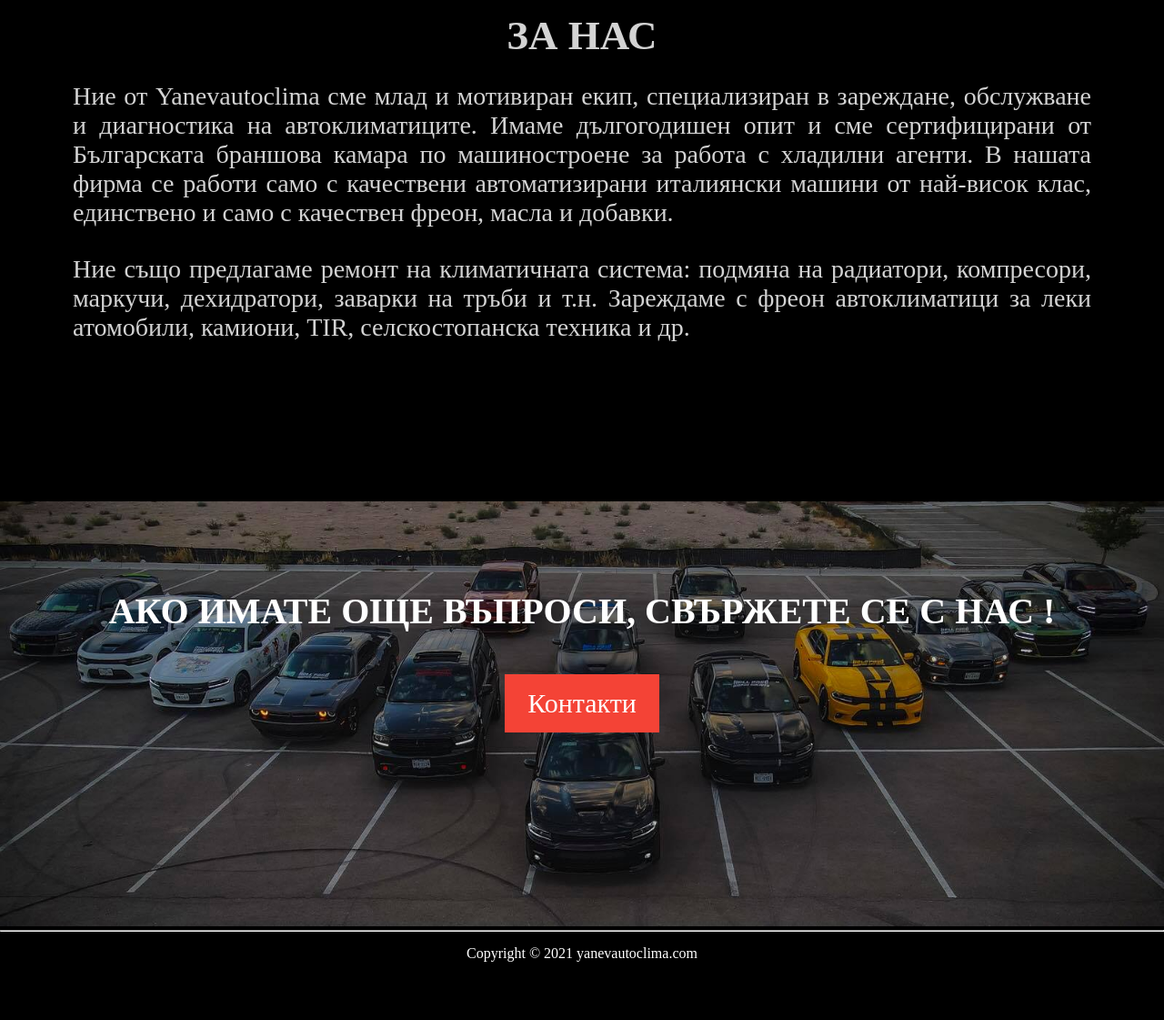
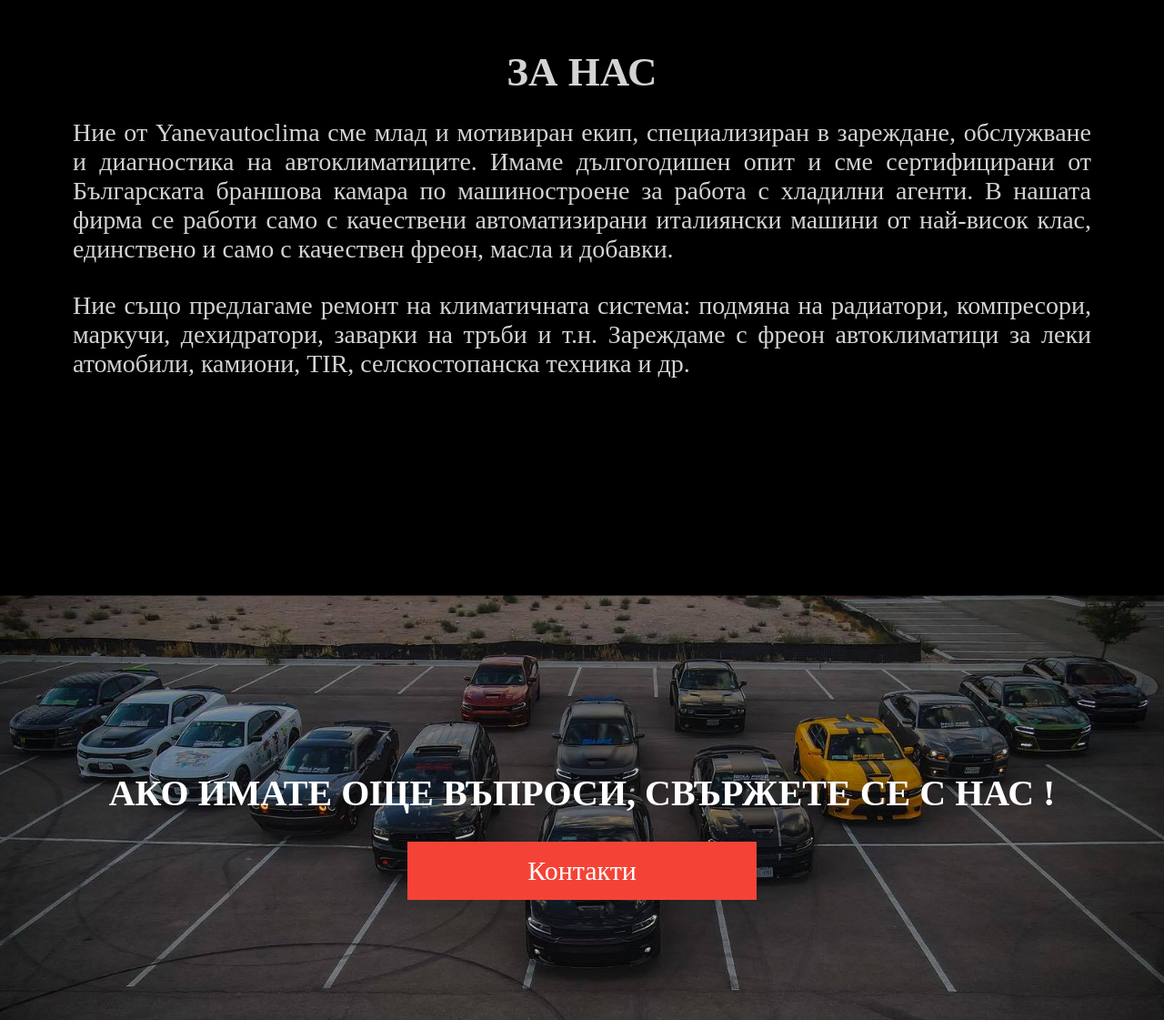
Before and after one commit to Aleksander1207/Yanev-AutoClima, a plain HTML site: page index.html in a window 1280 px wide. Shown: the part 675-1796 px from the top of the page at 91% size. Before the commit the page ends 1747 px from the top, so only its background shows below. Drawn offline with Linux system fonts and the light colour scheme.

Commit message:
Refactoring auto-air-conditioner page

```diff
--- a/index.html
+++ b/index.html
@@ -41,7 +41,7 @@
             </div>
         </nav>
 
-        <section class="center">
+        <section>
             <h2>За Нас</h2>
             <p>
                 Ние от Yanevautoclima сме млад и мотивиран екип, специализиран в зареждане, обслужване и диагностика на автоклиматиците.
@@ -55,16 +55,10 @@
         </section>
 
         <footer>
-            <img src="footer-image.jpg" alt="A/C Button ">
-            <div class="center-footer">
-                <h1>Ако имате още въпроси, свържете се с нас !</h1>
-                <a href="contacts.html">Контакти</a>
-                <hr>
-            </div>
-            <p>Copyright © 2021 yanevautoclima.com</p>
+            <img src="footer-image.jpg" alt="cars">
+            <h1>Ако имате още въпроси, свържете се с нас !</h1>
+            <a href="contacts.html">Контакти</a>
         </footer>
-
-
 
     </body>
 </html>
--- a/style-auto.css
+++ b/style-auto.css
@@ -88,24 +88,28 @@ nav{
 
 section{
   max-width: 100%;
-  margin-top: 50px;
+  margin-top: 100px;
   margin-bottom: 50px;
 }
 #info-image-container{
   width: 100%;
   display: flex;
   flex-direction: column;
-  background-color: rgba(20, 97, 211, 0.815);
+  border-top: 3px solid white;
+  border-bottom: 3px solid white;
+  border-radius: 25px;
+  padding-bottom: 20px;
 }
 .image-container{
   width: 100%;
   display: none;
+  padding: 10px;
 }
 .image-container img{
-  width: 100%;
-  max-height: fit-content;
+  width: 80%;
   padding: 20px 50px;
   display: block;
+  margin: auto;
 }
 .info-container{
   display: none;
@@ -116,12 +120,12 @@ section{
 .info-container h3{
   color: white;
   padding: 10px 55px;
-  font-size: 25px;
+  font-size: 20px;
 }
 .info-container p{
   color: white;
   padding: 20px 55px;
-  font-size: 23px;
+  font-size: 18px;
   text-align: left;
 }
 .onload-view{
@@ -196,8 +200,8 @@ footer{
 }
 footer img{
   width: 100%;
-  opacity: 0.6;
-  transform: translateY(70%);
+  opacity: 0.4;
+  transform: translateY(80%);
   z-index: -1;
 }
 footer h1{
@@ -249,20 +253,19 @@ footer a:hover, footer a:active {
 /*--------------Section Start----------------*/
 
 section{
-  margin-top: 70px;
   margin-bottom: -150px;
 }
 .image-container {
-  width: 80%;
+  width: 100%;
   margin: auto;
 }
 .info-container h3{
   padding: 10px 60px;
-  font-size: 28px;
+  font-size: 22px;
 }
 .info-container p{
   padding: 20px 65px;
-  font-size: 26px;
+  font-size: 20px;
 }
 .dot {
   height: 17px;
@@ -273,6 +276,9 @@ section{
 
 
 /*--------------Footer Start----------------*/
+footer img{
+  transform: translateY(63%);
+}
 footer h1{
   margin: 30px 60px;
 }
@@ -306,20 +312,14 @@ footer a{
 
 
 /*--------------Section Start----------------*/
-
-section{
-  margin-top: 70px;
-}
-.image-container{
-  width: 60%;
+.image-container img{
+  width: 65%;
 }
 .info-container h3{
   padding: 10px 60px;
-  font-size: 26px;
 }
 .info-container p{
   padding: 20px 65px;
-  font-size: 22px;
 }
 .dot {
   height: 15px;
@@ -331,6 +331,9 @@ section{
 /*--------------Section End----------------*/
 
 /*--------------Footer Start----------------*/
+footer img{
+  transform: translateY(55%);
+}
 footer h1{
   margin: 30px 60px;
   font-size: 33px;
@@ -353,6 +356,9 @@ footer a{
 
 
 /*--------------Footer Start----------------*/
+footer img{
+  transform: translateY(50%);
+}
 footer h1{
   margin: 30px 60px;
   font-size: 35px;
@@ -376,15 +382,6 @@ footer a{
         width:70%;
     }
 /*--------------Header End----------------*/
-
-/*--------------Section Start----------------*/
-.info-container h3{
-  font-size: 28px;
-}
-.info-container p{
-  font-size: 24px;
-}
-/*--------------Section End----------------*/
 
 /*--------------Footer Start----------------*/
 footer h1{
@@ -419,14 +416,17 @@ footer a{
 
 /*--------------Section Start----------------*/
 .info-container h3{
-  font-size: 32px;
+  font-size: 28px;
 }
 .info-container p{
-  font-size: 28px;
+  font-size: 24px;
 }
 /*--------------Section End----------------*/
 
 /*--------------Footer Start----------------*/
+footer img{
+  transform: translateY(40%);
+}
 footer h1{
   margin: 30px 60px;
   font-size: 38px;
--- a/style-ozone.css
+++ b/style-ozone.css
@@ -122,8 +122,8 @@ footer{
 }
 footer img{
   width: 100%;
-  opacity: 0.7;
-  transform: translateY(75%);
+  opacity: 0.5;
+  transform: translateY(90%);
   z-index: -1;
 }
 footer h1{
@@ -188,6 +188,9 @@ p img{
 
 
 /*--------------Footer Start----------------*/
+footer img{
+  transform: translateY(80%);
+}
 footer h1{
   margin: 30px 60px;
 }
@@ -231,6 +234,9 @@ section p{
 /*--------------Section End----------------*/
 
 /*--------------Footer Start----------------*/
+footer img{
+  transform: translateY(70%);
+}
 footer h1{
   margin: 30px 60px;
   font-size: 33px;
@@ -244,13 +250,16 @@ footer a{
 @media only screen and (min-width: 1200px) {
 /*--------------Section Start----------------*/
 
-  section{
-    transform: translateY(150px);
+section{
+  transform: translateY(150px);
 }
 /*--------------Section End----------------*/
 
 
 /*--------------Footer Start----------------*/
+footer img{
+  transform: translateY(65%);
+}
 footer h1{
   margin: 30px 60px;
   font-size: 35px;
@@ -338,6 +347,9 @@ section p{
 
 
 /*--------------Footer Start----------------*/
+footer img{
+  transform: translateY(60%);
+}
 footer h1{
   margin: 30px 60px;
   font-size: 38px;
--- a/style-polishing.css
+++ b/style-polishing.css
@@ -87,13 +87,16 @@ nav{
 
 section{
     max-width:100%;
-    margin-top: 30px;
+    margin-top: 100px;
 }
 .info-image-container{
     width: 100%;
     display: flex;
     flex-direction: column;
-    background-color: rgba(20, 97, 211, 0.815);
+    border-bottom: 5px solid white;
+    padding-bottom: 30px;
+    border-top: 5px solid white;
+    border-radius: 45px;
 }
 .info-image-container h2{
   text-align: center;
@@ -193,7 +196,7 @@ footer{
 }
 footer img{
   width: 100%;
-  opacity: 0.7;
+  opacity: 0.5;
   transform: translateY(80%);
   z-index: -1;
 }
@@ -242,10 +245,6 @@ footer a:hover, footer a:active {
 /*--------------Header End----------------*/
 
 /*--------------Section Start----------------*/
-
-section{
-    margin-top: 50px;
-}
 .info-image-container h2{
   font-size: 30px;
 }
@@ -296,7 +295,7 @@ footer img{
 /*--------------Section Start----------------*/
 
 section{
-    margin-top: 70px;
+    margin-top: 150px;
 }
 .image-container{
     padding: 0 40px;
@@ -329,9 +328,6 @@ footer a{
 @media only screen and (min-width: 1200px) {
 
 /*--------------Section Start----------------*/
-section{
-    margin-top: 90px;
-}
 .info-image-container h2{
   font-size: 40px;
 }
@@ -406,9 +402,6 @@ footer a{
     /*--------------Header End----------------*/
 
 /*--------------Section Start----------------*/
-section{
-    margin-top: 110px;
-}
 .image-container{
     padding: 45px;
 }
--- a/style.css
+++ b/style.css
@@ -6,14 +6,12 @@
 body{
     background-color:black;
 }
-
 /*--------------Header Start----------------*/
 header{
   max-width: 100%;
 }
 header img{
   width: 100%;
-
 }
 #logo-container{
      width: 30%;
@@ -94,69 +92,56 @@ nav{
 
 
 
-  /*--------------Main Start----------------*/
-  .center{
+/*--------------Section Start----------------*/
+  section{
     color:rgb(211, 211, 211);
     text-align: center;
     width: 100%;
     margin-top: -10px;
     margin-bottom: 80px;
   }
-  .center h2{
+  section h2{
     text-transform: uppercase;
     padding: 10px;
     font-size: 30px;
   }
-  .center p{
+  section p{
     font-size: 20px;
     padding: 15px 30px;
     text-align: justify;
   }
-
-
-  /*--------------Main End----------------*/
-
-
+/*--------------Section End----------------*/
 
 /*--------------Footer Start----------------*/
 footer{
     max-width: 100%;
+    display: flex;
+    flex-direction: column;
+    margin-top: -200px;
 }
 footer img{
   width: 100%;
+  z-index: -1;
+  transform: translateY(90%);
 }
-.center-footer{
-  display: flex;
-  justify-content: center;
-}
-.center-footer h1{
+footer h1{
   color: white;
   text-align: center;
   font-size: 25px;
   margin: 30px 50px;
   text-transform: uppercase;
-  position: absolute;
-  bottom: -100px;
 }
-.center-footer a{
+footer a{
   background-color: #f44336;
   color: white;
   padding: 15px 25px;
   text-align: center;
   text-decoration: none;
-  position: absolute;
-  bottom: -150px;
+  margin: 0 auto;
+  width: 30%;
 }
-.center-footer a:hover, .center-footer a:active {
+footer a:hover, footer a:active {
     background-color: red;
-}
-hr{
-  width: 100%;
-}
-footer p{
-  color: white;
-  text-align: center;
-  margin: 15px auto;
 }
 /*--------------Footer End----------------*/
 
@@ -187,12 +172,13 @@ footer p{
     /*--------------Header End----------------*/
 
 /*--------------Footer Start----------------*/
-    .center-footer h1{
+footer img{
+  transform: translateY(75%);
+}
+footer h1{
   margin: 30px 60px;
-      bottom: -150px;
 }
-    .center-footer a{
-      bottom: -220px;
+footer a{
   font-size: 18px;
 }
 /*--------------Footer End----------------*/
@@ -201,10 +187,10 @@ footer p{
 @media only screen and (min-width: 900px) {
 
   /*--------------Footer Start----------------*/
-  .center-footer h1{
+  footer h1{
     bottom: -200px;
   }
-  .center-footer a{
+  footer a{
     bottom: -280px;
   }
 /*--------------Footer End----------------*/
@@ -231,34 +217,35 @@ footer p{
     }
     /*--------------Header End----------------*/
 
-    /*--------------Main Start----------------*/
-  .center{
+  /*--------------Section Start----------------*/
+    section{
       margin-top: 40px;
       margin-bottom: 120px;
     }
-  .center h2{
+    section h2{
       padding: 10px;
       font-size: 40px;
     }
-  .center p{
+    section p{
       font-size: 24px;
       padding: 15px 35px;
     }
 
-  /*--------------Main End----------------*/
+  /*--------------Section End----------------*/
 
   /*--------------Footer Start----------------*/
-  .center-footer h1{
+  footer img{
+    transform: translateY(65%);
+  }
+    footer h1{
       bottom: -370px;
       font-size: 30px;
     }
-  .center-footer a{
+    footer a{
       bottom: -450px;
       font-size: 25px;
     }
   /*--------------Footer End----------------*/
-
-
 }
 
 @media only screen and (min-width: 1200px) {
@@ -274,40 +261,33 @@ footer p{
       #left-container{
         width:66%;
       }
-
-
   /*--------------Header End----------------*/
 
-  /*--------------Main Start----------------*/
-  .center{
-    margin-top: 60px;
-    margin-bottom: 160px;
+  /*--------------Section Start----------------*/
+    section{
+      margin-top: 100px;
     }
-  .center h2{
+    section h2{
       font-size: 45px;
     }
-  .center p{
+    section p{
       font-size: 28px;
       padding: 15px 80px;
     }
-  /*--------------Main End----------------*/
+  /*--------------Section End----------------*/
 
   /*--------------Footer Start----------------*/
-   .center-footer h1{
-    bottom: -75%;
+  footer h1{
     font-size: 40px;
   }
-  .center-footer a{
-    bottom: -85%;
+  footer a{
     font-size: 30px;
   }
   /*--------------Footer End----------------*/
+}
 
 
-
-}
 @media only screen and (min-width: 1500px) {
-
   /*--------------Header Start----------------*/
     header h1{
       font-size: 53px;
@@ -327,31 +307,29 @@ footer p{
     }
   /*--------------Header End----------------*/
 
-/*--------------Main Start----------------*/
-.center{
-  margin-top: 100px;
-  margin-bottom: 220px;
+  /*--------------Section Start----------------*/
+  section{
+    margin-top: 150px;
   }
-.center h2{
+  section h2{
     font-size: 45px;
     margin-bottom: 20px;
   }
-.center p{
+  section p{
     font-size: 28px;
     padding: 15px 180px;
   }
-/*--------------Main End----------------*/
+  /*--------------Section End----------------*/
 
   /*--------------Footer Start----------------*/
-   .center-footer h1{
-    bottom: -115%;
+    footer img{
+      transform: translateY(55%);
+    }
+    footer h1{
       font-size: 40px;
     }
-  .center-footer a{
-    bottom: -125%;
+    footer a{
       font-size: 30px;
     }
   /*--------------Footer End----------------*/
-
-
 }
```
Also changed, not shown: auto-air-conditioner.html (+1 -2 lines), ozone.html (+1 -1 lines), style-services.css (+12 -10 lines), ac1.jpg (deleted), f1.jpg (deleted), f2.jpg (deleted), f3.jpg (deleted), f4.jpg (deleted), f5.jpg (deleted), f6.jpg (deleted), footer-image-2.png (deleted), ford-line-up.jpg (added), 1 other file. Lines whose indentation alone changed are shown as unchanged.
